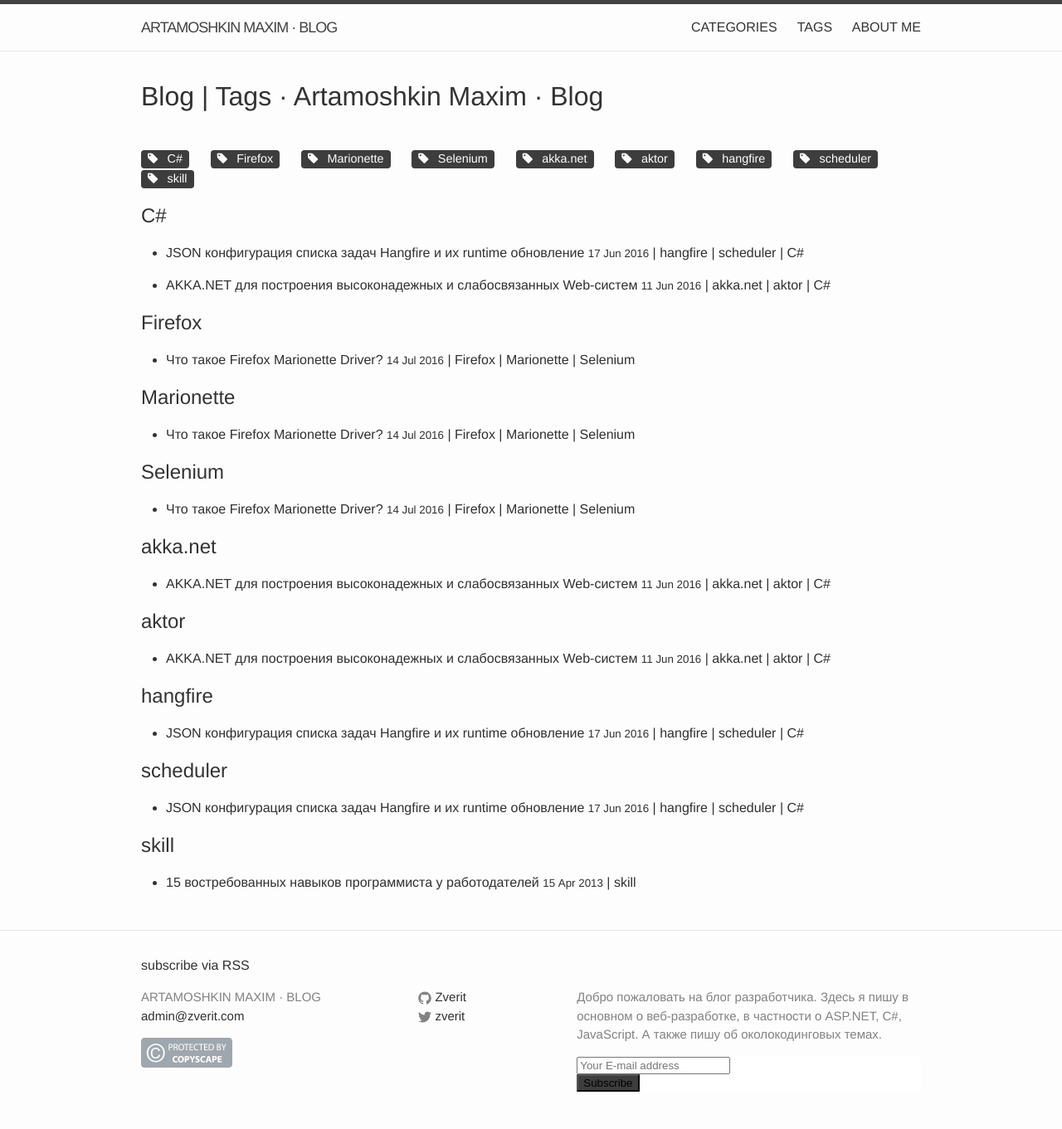
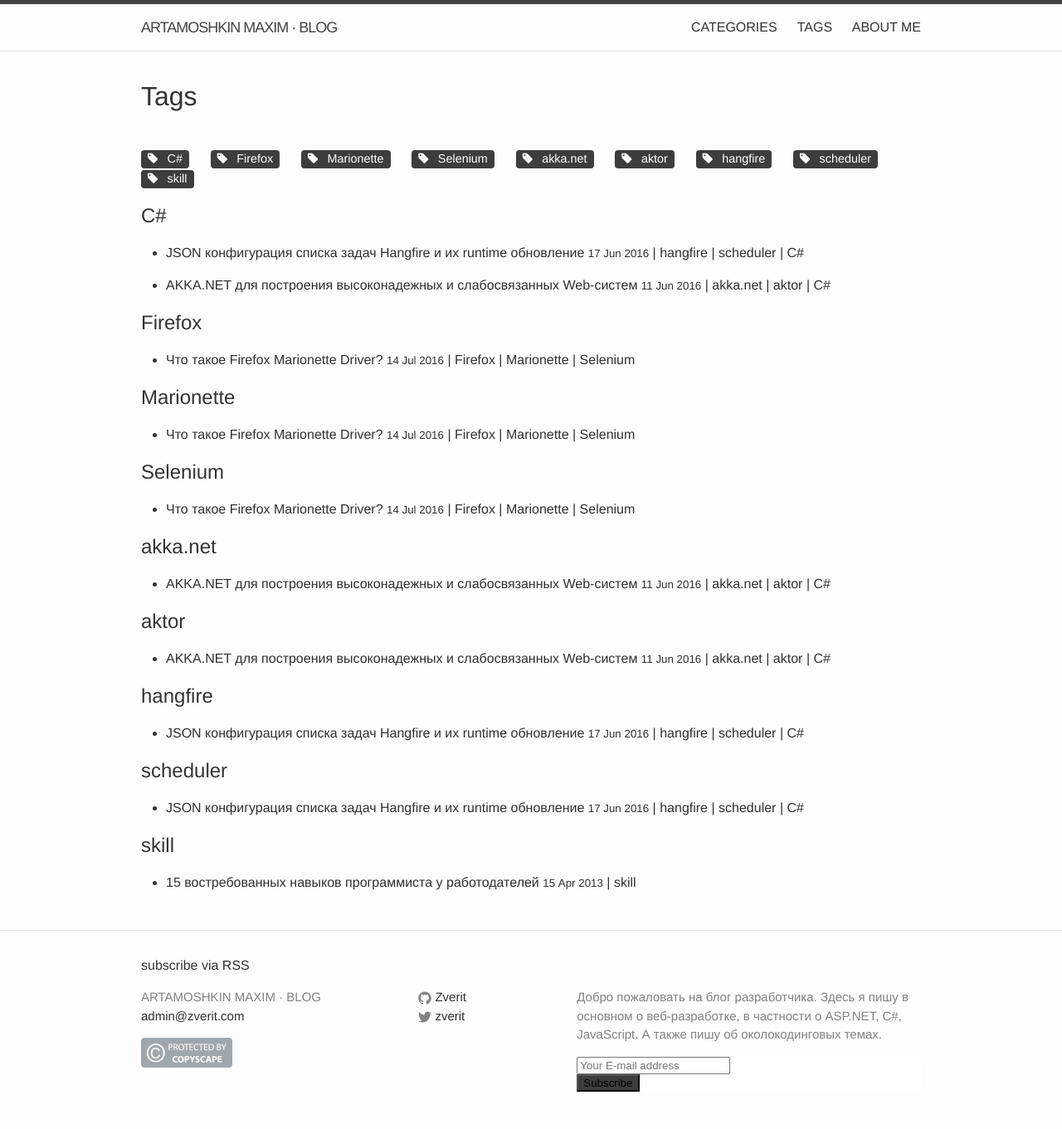
Before and after one commit to martamoshkin/blog.zverit.com, a Jekyll site: the page built from tag.html, in a window 1280 px wide. Shown: the whole page at 83% size. Built offline with Jekyll 4.4.1, drawn with Linux system fonts in a browser that asks for light colours; nearby versions of some CDN libraries; comment, search, counter and statistics services are not loaded.

Commit message:
Update tag.html

```diff
--- a/tag.html
+++ b/tag.html
@@ -29,9 +29,7 @@
 {% endif %}
 {% endfor %}
 
-<h1 class="page-title">
-  <a href="/blog">Blog</a> | {{ page.title }}
-</h1>
+<h1 class="page-title">Tags</h1>
 <br/>
 
 <div class="posts">
```
